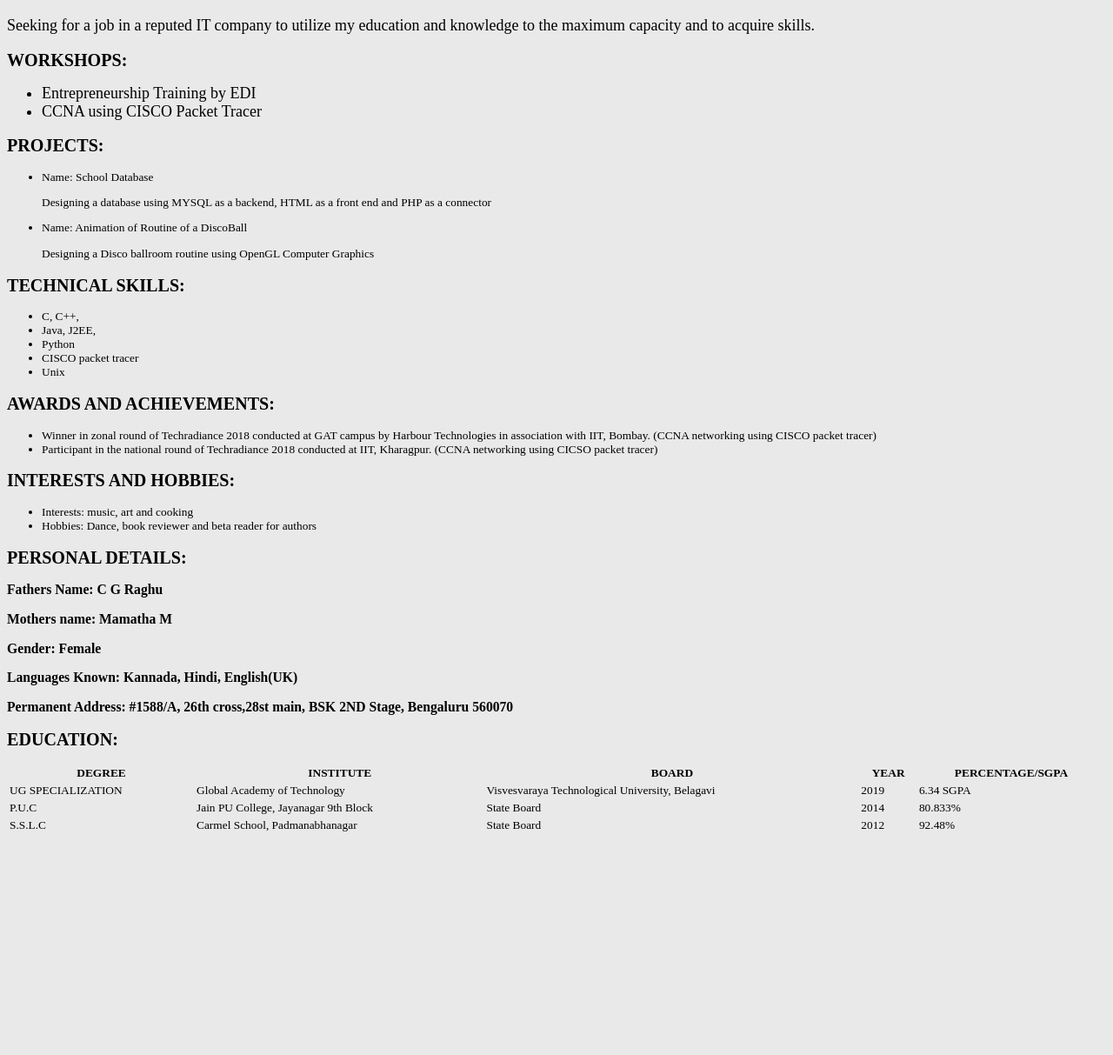
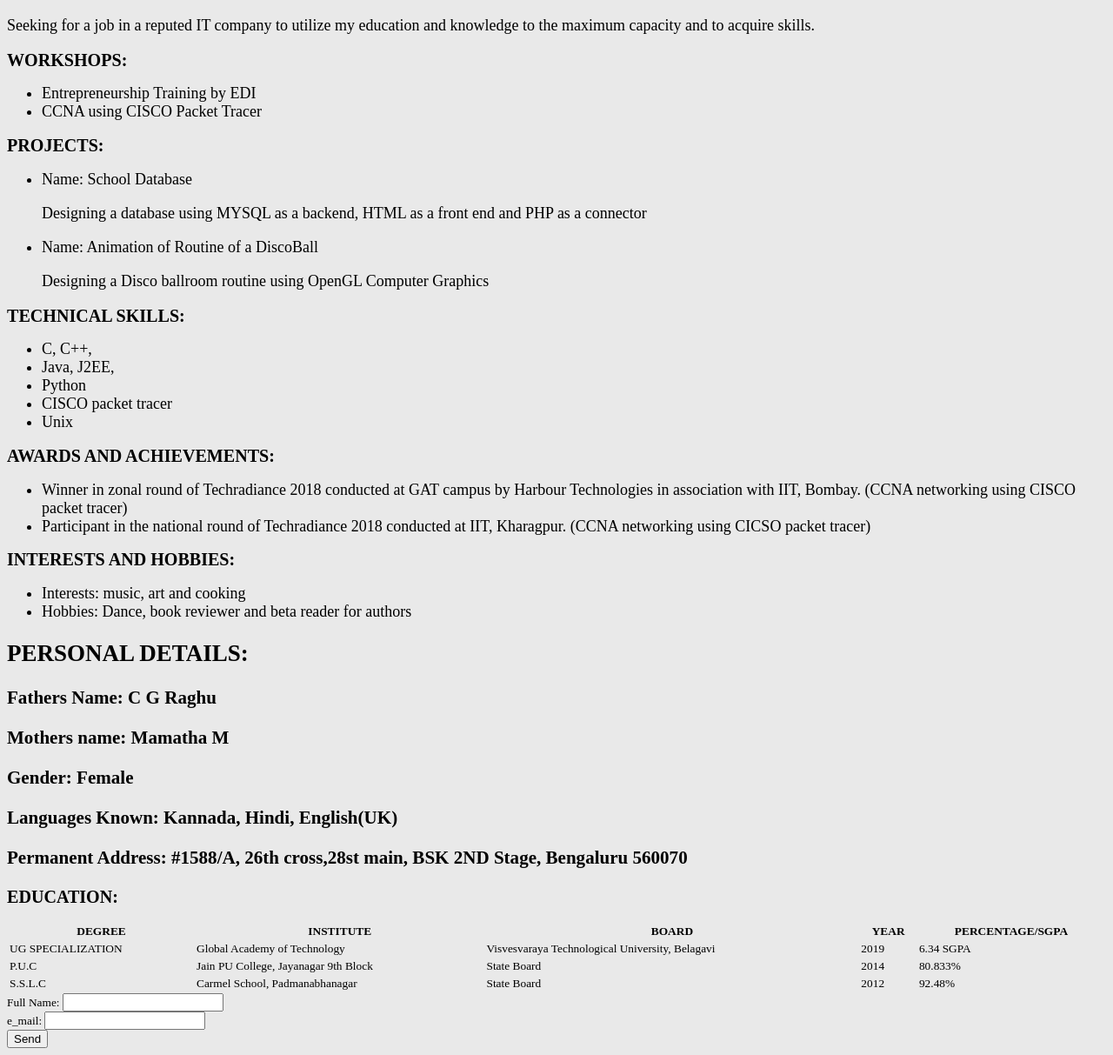
Before and after one commit to sushmarkashyap/profile, a Flask app: page / in a window 1280 px wide. Shown: the part 238-1451 px from the top of the page at 87% size. Before the commit the page ends 1194 px from the top, so only its background shows below. Run offline with Flask 2, Linux system fonts and the light colour scheme.

Commit message:
ui changes

```diff
--- a/server.py
+++ b/server.py
@@ -5,6 +5,15 @@
 @app.route('/', methods=['GET'])
 def index():
     return render_template('index.html')
+@app.route('/contactme', methods=['POST'])
+def contactme():
+    print(request.form['fullname'])
+    print(request.form['email'])
+    return jsonify({
+        "fullName":request.form['fullname'],
+        "email":request.form['email']
+    })
+
 
 if __name__=='__main__':
     app.run(debug=True)
--- a/static/css/myStyle.css
+++ b/static/css/myStyle.css
@@ -19,3 +19,22 @@
 .my-article-2 ul li {
     font-size: 18px;
 }
+.my-article-3 ul li {
+    font-size: 18px;
+}
+.my-article-4 ul li {
+    font-size: 18px;
+}
+.my-article-5 ul li {
+    font-size: 18px;
+}
+.my-article-6 ul li {
+    font-size: 18px;
+}
+.my-article-7 {
+    font-size: 18px;
+}
+
+.my-article-8 th tr td {
+    font-size: 18px;
+}
--- a/templates/index.html
+++ b/templates/index.html
@@ -18,7 +18,7 @@
                 <h3>ADDRESS: #1588/A 26th CROSS, 28th MAIN, BANASHANKARI 2nd STAGE, BANGALORE-560070  </h3>
             </div>
             <div class="my-header-right">
-                <img src="https://images.firstpost.com/wp-content/uploads/2018/03/Sushma-Swaraj-Iraq-announcement_380_AP.jpg" alt="profile picture">
+                <img src="https://scontent-bom1-1.cdninstagram.com/vp/560dbc35d99f6643cb48ca0d8c0ee145/5BE25F38/t51.2885-19/s150x150/30946920_157486758426392_7418615968642891776_n.jpg" alt="profile picture">
             </div>
         </header>
         <article>
@@ -115,6 +115,21 @@
             </div>
         </article>
         <footer>
+            <form action="/contactme" name="contactme" method="POST">
+                <div>
+                    <label for="name">
+                        Full Name:
+                    </label>
+                    <input type="text" name="fullname">
+                </div>
+                <div>
+                        <label for="Email_id">
+                            e_mail:
+                        </label>
+                        <input type="email" name="email">
+                    </div>
+                <button type="submit">Send</button>
+            </form>
 
         </footer>
     </section>
```
